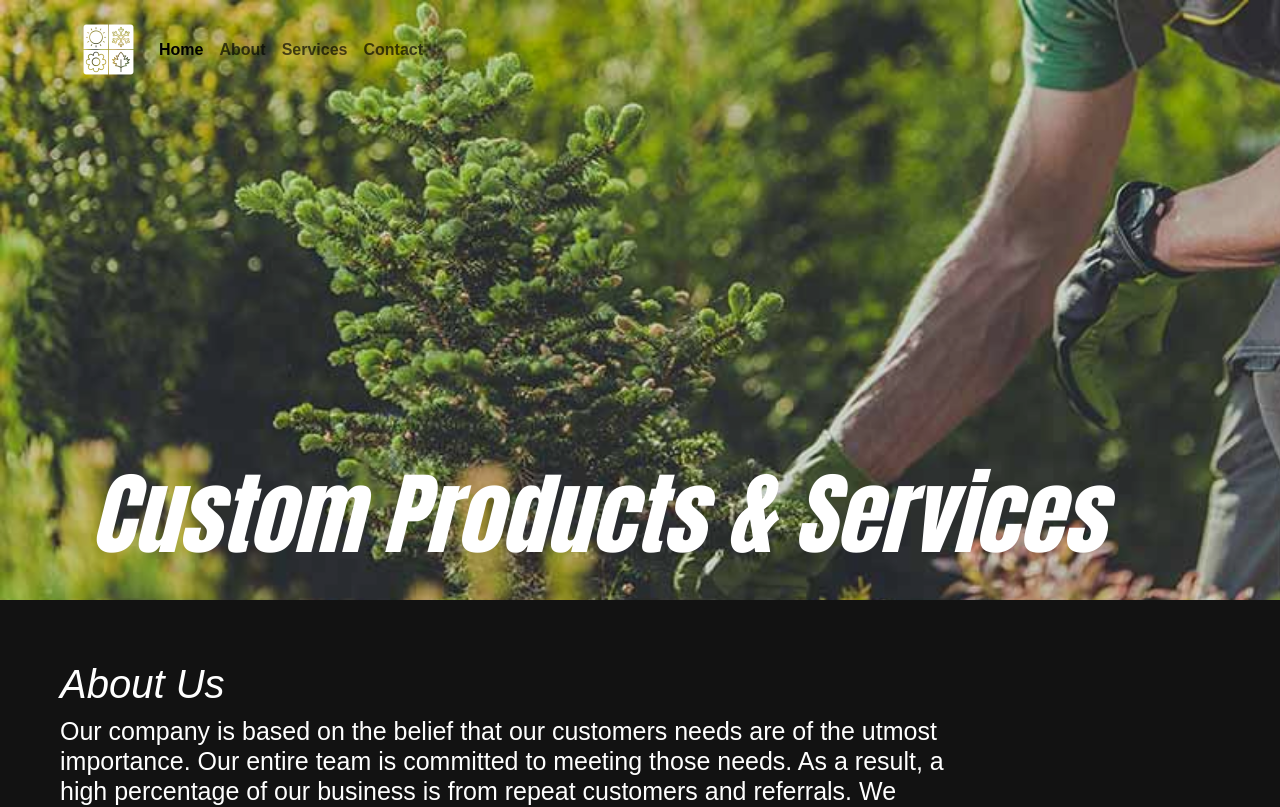
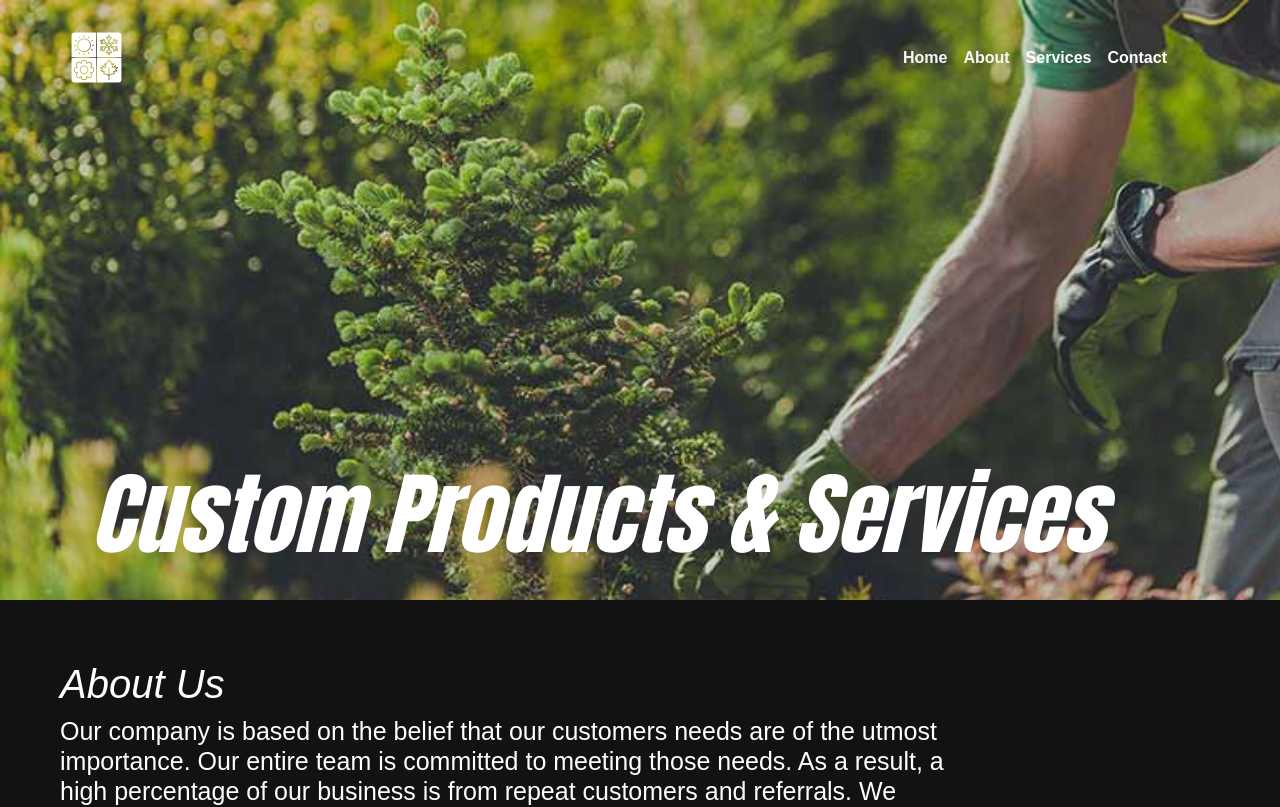
Before and after one commit to MikeAtwood/custom-products, a React (Vite) app: page /services in a window 1280 px wide. Shown: the top 807 px of the page. Built offline with nearby package versions, Linux system fonts and the light colour scheme.

Commit message:
nav on right ms

```diff
--- a/src/components/Navbar.jsx
+++ b/src/components/Navbar.jsx
@@ -10,7 +10,7 @@ const NavBar = () => {
 
     useEffect(() => {
         const onScroll = () => {
-            if (window.scrollY > 50) {
+            if (window.scrollY > 0) {
                 setScrolled(true)
             } else {
                 setScrolled(false)
@@ -30,7 +30,7 @@ const NavBar = () => {
   return (
     // <Router>
       <Navbar expand="lg" className={scrolled ? "scrolled": ""}>
-        <Container className="container-fluid">
+        <Container className="navbar container-fluid">
           <Navbar.Brand href="#home">
             <img src={Logo} alt='Logo'/>
           </Navbar.Brand>
@@ -38,13 +38,11 @@ const NavBar = () => {
               <span className="navbar-toggler-icon"></span>
           </Navbar.Toggle>
           <Navbar.Collapse id="basic-navbar-nav">
-          <Nav className="me-auto">
-            <Nav.Link href="#home" className={activeLink === "home" ? "active navbar-link" : "navbar-link"} onClick={() => onUpdateActiveLink("home")}>Home</Nav.Link>
-            <Nav.Link href="#about" className={activeLink === "about" ? "active navbar-link" : "navbar-link"} onClick={() => onUpdateActiveLink("home")}>About</Nav.Link>
-            <Nav.Link href="#services" className={activeLink === "services" ? "active navbar-link" : "navbar-link"} onClick={() => onUpdateActiveLink("home")}>Services</Nav.Link>
-            <Nav.Link href="#contact" className={activeLink === "contact" ? "active navbar-link" : "navbar-link"} onClick={() => onUpdateActiveLink("home")}>Contact</Nav.Link>
-            {/* <Nav.Link href="#skills" className={activeLink === "skills" ? "active navbar-link" : "navbar-link"} onClick={() => onUpdateActiveLink("skills")}>Skills</Nav.Link>
-            <Nav.Link href="#projects" className={activeLink === "project" ? "active navbar-link" : "navbar-link"} onClick={() => onUpdateActiveLink("projects")}>Projects</Nav.Link> */}
+          <Nav className="ms-auto">
+            <Nav.Link href="#home" className={"text-light"} onClick={() => onUpdateActiveLink("home")}>Home</Nav.Link>
+            <Nav.Link href="#about" className={"text-light"} onClick={() => onUpdateActiveLink("about")}>About</Nav.Link>
+            <Nav.Link href="#services" className={"text-white"} onClick={() => onUpdateActiveLink("services")}>Services</Nav.Link>
+            <Nav.Link href="#contact" className={"text-white"} onClick={() => onUpdateActiveLink("contact")}>Contact</Nav.Link>
           </Nav>
           </Navbar.Collapse>
 
--- a/src/components/Services.jsx
+++ b/src/components/Services.jsx
@@ -8,7 +8,7 @@ import '../App.css'
 
 const Services = () => {
   return (
-    <div className="services">
+    <div className="services" id="services">
       <div className="carousel-container">
         <Carousel className="carousel-img" interval={10000} infiniteLoop autoPlay>
           <div>
```
